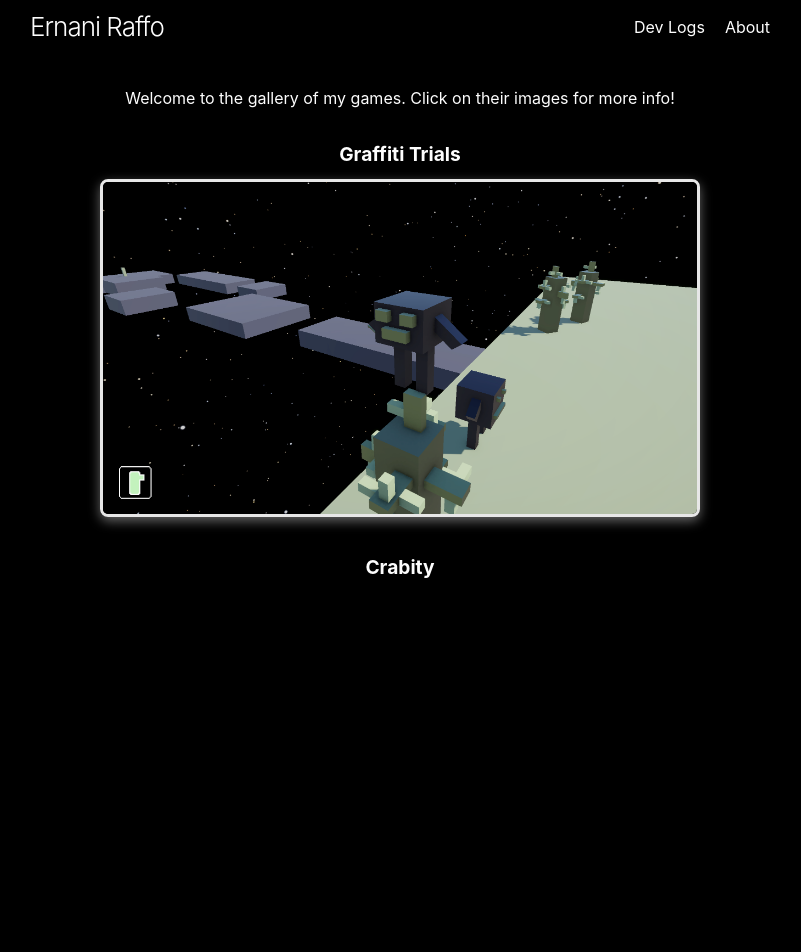
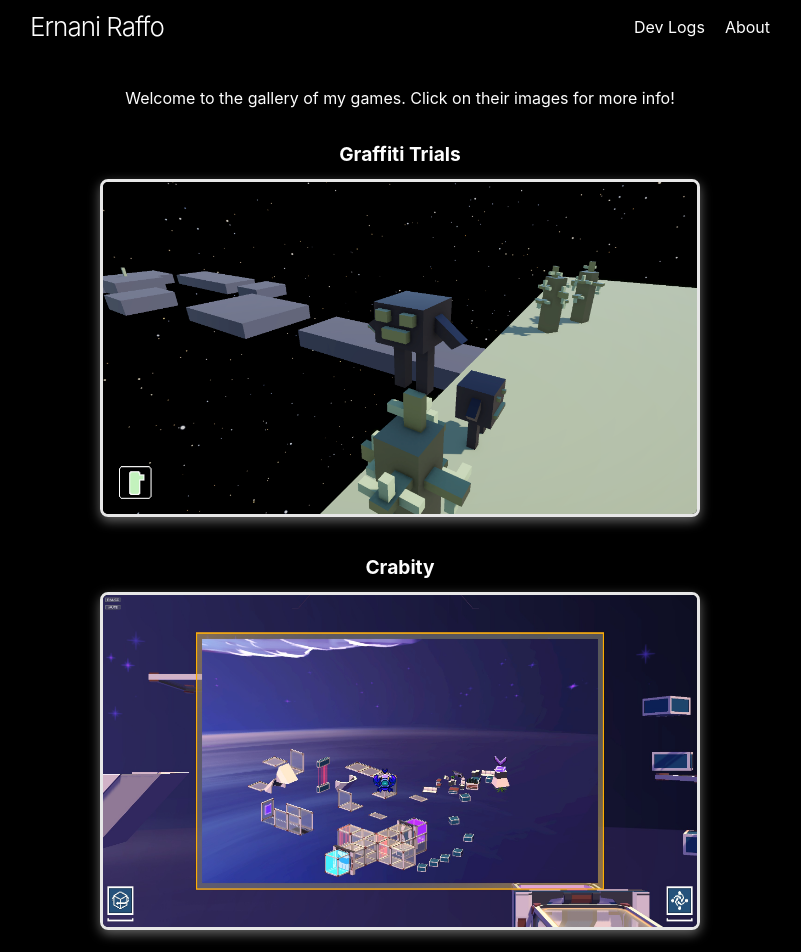
Before and after one commit to ernaniraffo/ernaniraffo.github.io, a Jekyll site: the page built from docs/index.markdown, in a window 1280 px wide. Shown: the top 952 px of the page, without its empty margins (240-1041 px from the left). Built offline with Jekyll 4.4.1, drawn with Linux system fonts in a browser that asks for light colours.

```diff
--- a/docs/assets/main.scss
+++ b/docs/assets/main.scss
@@ -64,13 +64,3 @@
   opacity: 0;
   transition: opacity 1s ease-in-out;
 }
-
-.fade {
-  animation-name: fade;
-  animation-duration: 1s;
-}
-
-@keyframes fade {
-  from { opacity: 0.4; }
-  to { opacity: 1; }
-}
--- a/docs/index.markdown
+++ b/docs/index.markdown
@@ -13,9 +13,9 @@
   <div class="game-title">Graffiti Trials</div>
   <a href="{{ site.url }}{% link games/graffiti-trials.md %}">
     <div class="slideshow-container">
-      <img class="framed-img slide fade" src="/assets/img/graffiti-trials/time-trial.png" alt="Time Trial">
-      <img class="framed-img slide fade" src="/assets/img/graffiti-trials/parkour.png" alt="Parkour">
-      <img class="framed-img slide fade" src="/assets/img/graffiti-trials/friend.png" alt="Friend">
+      <img class="framed-img slide" src="/assets/img/graffiti-trials/time-trial.png" alt="Time Trial">
+      <img class="framed-img slide" src="/assets/img/graffiti-trials/parkour.png" alt="Parkour">
+      <img class="framed-img slide" src="/assets/img/graffiti-trials/friend.png" alt="Friend">
     </div>
   </a>
 </div>
@@ -24,9 +24,9 @@
   <div class="game-title">Crabity</div>
   <a href="{{ site.url }}{% link games/crabity.md %}">
     <div class="slideshow-container">
-      <!-- <img class="framed-img slide fade" src="/assets/img/crabity-1.jpg" alt="Crabity Screenshot 1">
-      <img class="framed-img slide fade" src="/assets/img/crabity-2.jpg" alt="Crabity Screenshot 2">
-      <img class="framed-img slide fade" src="/assets/img/crabity-3.jpg" alt="Crabity Screenshot 3"> -->
+      <img class="framed-img slide" src="/assets/img/crabity/co-op.jpg" alt="Co-op">
+      <img class="framed-img slide" src="/assets/img/crabity/level-map.jpg" alt="Level Map">
+      <img class="framed-img slide" src="/assets/img/crabity/time-trial.jpg" alt="Time Trial">
     </div>
   </a>
 </div>
@@ -35,10 +35,10 @@
   <div class="game-title">Glass Room</div>
   <a href="{{ site.url }}{% link games/glassrooms.md %}">
     <div class="slideshow-container">
-      <img class="framed-img slide fade" src="/assets/img/glass-rooms/peaceful.png" alt="Peaceful">
-      <img class="framed-img slide fade" src="/assets/img/glass-rooms/insane.png" alt="Insane">
-      <img class="framed-img slide fade" src="/assets/img/glass-rooms/loading-underworld.png" alt="Loading Underworld">
-      <img class="framed-img slide fade" src="/assets/img/glass-rooms/chaos.png" alt="Chaos">
+      <img class="framed-img slide" src="/assets/img/glass-rooms/peaceful.png" alt="Peaceful">
+      <img class="framed-img slide" src="/assets/img/glass-rooms/insane.png" alt="Insane">
+      <img class="framed-img slide" src="/assets/img/glass-rooms/loading-underworld.png" alt="Loading Underworld">
+      <img class="framed-img slide" src="/assets/img/glass-rooms/chaos.png" alt="Chaos">
     </div>
   </a>
 </div>
```
Also changed, not shown: other parts of docs/index.markdown (+24 -10 lines).
